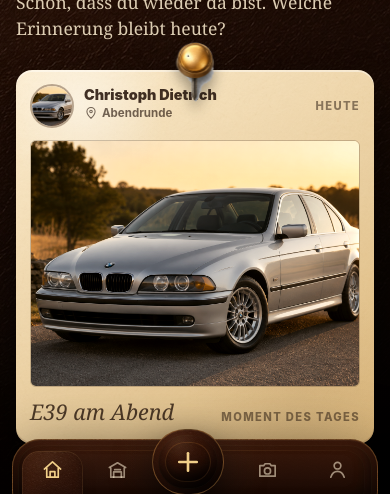
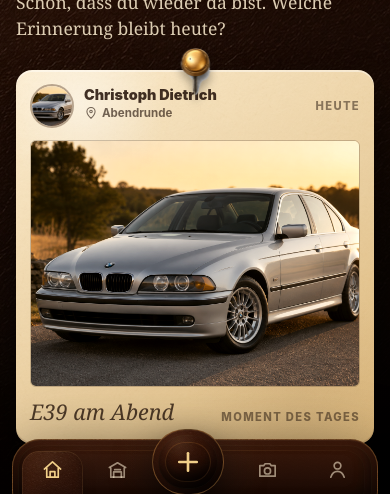
Before and after one commit to christophdietrich19-dot/blechroute-app, a React (Vite) app: page / in a window 390 px wide. Shown: the part 313-807 px from the top of the page. Built offline with nearby package versions, Linux system fonts and the light colour scheme.

Commit message:
Add files via upload

```diff
--- a/src/components/CommunityPage.jsx
+++ b/src/components/CommunityPage.jsx
@@ -36,10 +36,9 @@
 
       <div className="community-hero community-hero-card">
         <p className="section-label">Community</p>
-        <h2>Garagen aus der Runde</h2>
+        <h2>Menschen. Autos. Geschichten.</h2>
         <p>
-          Echte Profile, echte Autos und die Bilder dazu. Erstmal klein,
-          aber genau hier wächst später die Blechroute-Community.
+          Profile, Garagen und Bilder aus der Blechroute-Runde.
         </p>
 
         <div className="community-stats-row">
--- a/src/styles/pin-overrides.css
+++ b/src/styles/pin-overrides.css
@@ -1,22 +1,21 @@
-/* Blechroute Clean Pin + Text Fix v8
+/* Blechroute Pin + Community Text Refine v9
    - echter freigestellter Pin bleibt aktiv
-   - Community-Pins kleiner
-   - Feed-Pin mit stärkerem Override
-   - keine CSS-Fake-Pins mehr
+   - alle Pins kleiner/dezenter
+   - Text wurde in CommunityPage.jsx geändert
 */
 
 .community-polaroid {
-  padding-top: 24px !important;
+  padding-top: 21px !important;
 }
 
 .community-polaroid::before {
   content: "" !important;
   position: absolute !important;
-  top: -19px !important;
+  top: -15px !important;
   left: 50% !important;
   z-index: 20 !important;
-  width: 34px !important;
-  height: 50px !important;
+  width: 27px !important;
+  height: 40px !important;
   transform: translateX(-50%) rotate(1deg) !important;
   border-radius: 0 !important;
   background-image: url("/blechroute-app/overlays/brass-pin-clean.png") !important;
@@ -25,7 +24,7 @@
   background-position: center !important;
   background-color: transparent !important;
   box-shadow: none !important;
-  filter: drop-shadow(0 5px 5px rgba(0, 0, 0, 0.32)) !important;
+  filter: drop-shadow(0 4px 4px rgba(0, 0, 0, 0.30)) !important;
   pointer-events: none !important;
 }
 
@@ -34,8 +33,7 @@
   content: none !important;
 }
 
-/* Große Polaroids im Feed und in Momenten.
-   Mehrere Selektoren, damit es auch greift, wenn die Karte anders heißt. */
+/* Große Polaroids im Feed und Momentbereich */
 .daily-polaroid::before,
 .polaroid::before,
 .feed-polaroid::before,
@@ -43,11 +41,11 @@
 .roadbook-polaroid::before {
   content: "" !important;
   position: absolute !important;
-  top: -31px !important;
+  top: -24px !important;
   left: 50% !important;
   z-index: 30 !important;
-  width: 46px !important;
-  height: 66px !important;
+  width: 35px !important;
+  height: 52px !important;
   transform: translateX(-50%) rotate(1deg) !important;
   border-radius: 0 !important;
   background-image: url("/blechroute-app/overlays/brass-pin-clean.png") !important;
@@ -56,7 +54,7 @@
   background-position: center !important;
   background-color: transparent !important;
   box-shadow: none !important;
-  filter: drop-shadow(0 7px 7px rgba(0, 0, 0, 0.36)) !important;
+  filter: drop-shadow(0 5px 5px rgba(0, 0, 0, 0.34)) !important;
   pointer-events: none !important;
 }
 
@@ -71,13 +69,13 @@
 
 @media (max-width: 430px) {
   .community-polaroid {
-    padding-top: 23px !important;
+    padding-top: 20px !important;
   }
 
   .community-polaroid::before {
-    top: -18px !important;
-    width: 32px !important;
-    height: 47px !important;
+    top: -14px !important;
+    width: 25px !important;
+    height: 37px !important;
   }
 
   .daily-polaroid::before,
@@ -85,16 +83,26 @@
   .feed-polaroid::before,
   .moment-polaroid::before,
   .roadbook-polaroid::before {
-    top: -29px !important;
-    width: 43px !important;
-    height: 62px !important;
+    top: -23px !important;
+    width: 33px !important;
+    height: 49px !important;
   }
 }
 
 @media (max-width: 360px) {
   .community-polaroid::before {
-    top: -17px !important;
-    width: 30px !important;
-    height: 44px !important;
+    top: -13px !important;
+    width: 23px !important;
+    height: 35px !important;
+  }
+
+  .daily-polaroid::before,
+  .polaroid::before,
+  .feed-polaroid::before,
+  .moment-polaroid::before,
+  .roadbook-polaroid::before {
+    top: -21px !important;
+    width: 31px !important;
+    height: 46px !important;
   }
 }
```
